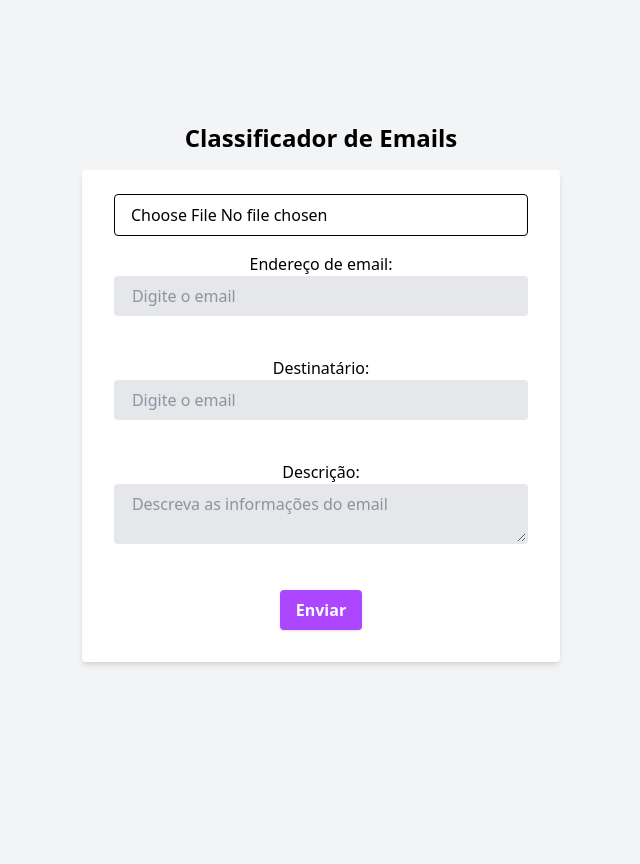
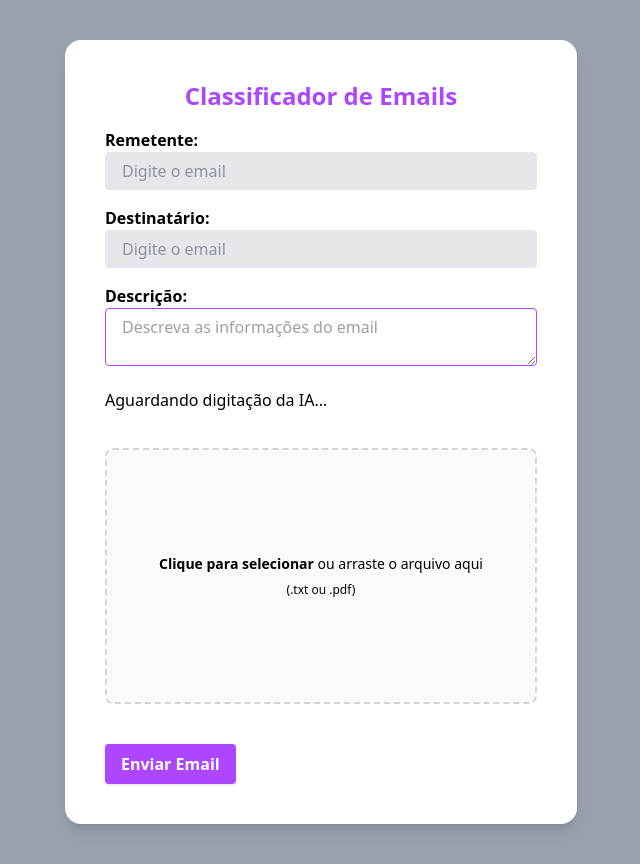
Before and after one commit to killcraftzone/desafio-autou, a Flask app: template templates/index.html in a window 1280 px wide. Shown: the whole page, without its empty margins (319-959 px from the left). Before the commit the page ends 665 px from the top, so only its background shows below. Run offline with Flask 3, Linux system fonts and the light colour scheme; the template is opened without the code that fills it, so the values that code supplies are empty.

Commit message:
Implementação de modelo de sumarização e melhorias no template HTML. Atualização das dependências no requirements.txt para incluir 'torch' e 'transformers'.

```diff
--- a/app.py
+++ b/app.py
@@ -1,12 +1,30 @@
-from flask import Flask, app, render_template
+from flask import Flask, render_template
+from transformers import pipeline
 
 
 app = Flask(__name__)
 
-@app.route("/", methods=["GET", "POST"])
+# Carrega um modelo de sumarização
+summarizer = pipeline("summarization", model="facebook/bart-large-cnn")
+
+@app.route("/", methods=['POST'])
 def template():
+
+    """
+        # Hucgging Face Summarization
+            try:
+            generator = pipeline(
+                "text-generation",
+                model="gpt2",
+                device=device
+            )
+            print("Modelo 'gpt2' carregado com sucesso!")
+            except Exception as e:
+            print(f"Erro ao carregar o modelo: {e}")
+    """
+
     return render_template("index.html")
 
-@app.route("/about")
-def about():
-    return "This a about page"
+if __name__ == '__main__':
+    # Inicia o servidor local Flask
+    app.run(debug=True)
--- a/requirements.txt
+++ b/requirements.txt
@@ -1,4 +1,5 @@
 Flask>=3.1.2
-PyPDF2
+pdfplumber
 python-dotenv
-openai
+torch
+transformers
--- a/templates/index.html
+++ b/templates/index.html
@@ -4,49 +4,65 @@
 <head>
   <meta charset="UTF-8">
   <meta name="viewport" content="width=device-width, initial-scale=1.0">
-  <title>Classificador de Emails - AutoU</title>
+  <title>Classificador de Emails com IA - AutoU</title>
   <script src="https://cdn.jsdelivr.net/npm/@tailwindcss/browser@4"></script>
 </head>
 
-<body class="bg-gray-100 flex items-center justify-center min-h-screen">
-  <div class="text-center m-10 p-10">
-
-    <h1 class="text-2xl font-semibold mb-4">Classificador de Emails</h1>
-
-    <form class="bg-white shadow-md rounded px-8 pt-6 pb-8 mb-4 space-y-4">
-      <!-- Upload de arquivos -->
+<body class="bg-gray-400 flex items-center justify-center min-h-screen">
+  <div class="bg-white shadow-lg rounded-2xl p-10 m-10 w-full max-w-lg">
+    <h1 class="text-2xl font-semibold text-purple-500 text-center mb-4">Classificador de Emails</h1>
+    <form id="formId" class="space-y-4" method="post">
+      <!-- Descrição de arquivos -->
       <div>
-        <input type="file" class="w-full border rounded py-2 px-4" id="file_input" type="file">
-      </div>
-      <!-- Descrição de arquivos -->
-      <div class="form-group">
-        <label>Endereço de email:</label>
-        <input
-          class="bg-gray-200 appearance-none border-2 border-gray-200 rounded w-full py-2 px-4 text-gray-700 leading-tight focus:outline-none focus:bg-white focus:border-purple-500"
+        <label for="remetenteId" class="font-bold">Remetente:</label>
+        <input id="remetenteId"
+          class="bg-gray-200 appearance-none border border-gray-200 rounded w-full py-2 px-4 text-gray-700 leading-tight focus:outline-none focus:bg-white focus:border-purple-500"
           type="text" placeholder="Digite o email">
       </div>
-      <br>
-      <div class="form-group">
-        <label>Destinatário:</label>
-        <input
-          class="bg-gray-200 appearance-none border-2 border-gray-200 rounded w-full py-2 px-4 text-gray-700 leading-tight focus:outline-none focus:bg-white focus:border-purple-500"
+      <div>
+        <label for="destinatarioId" class="font-bold">Destinatário:</label>
+        <input id="destinatarioId"
+          class="bg-gray-200 appearance-none border border-gray-200 rounded w-full py-2 px-4 text-gray-700 leading-tight focus:outline-none focus:bg-white focus:border-purple-500"
           type="text" type="text" placeholder="Digite o email">
       </div>
-      <br>
-      <div class="form-group">
-        <label>Descrição:</label>
-        <textarea
-          class="bg-gray-200 appearance-none border-2 border-gray-200 rounded w-full py-2 px-4 text-gray-700 leading-tight focus:outline-none focus:bg-white focus:border-purple-500"
-          type="text" placeholder="Descreva as informações do email"></textarea>
+      <div>
+        <label for="descripitionId" class="font-bold">Descrição:</label>
+        <textarea id="descripitionId"
+          class="bg-gray-200 appearance-none border border-gray-200 rounded w-full py-2 px-4 text-gray-700 leading-tight focus:outline-none focus:bg-white focus:border-purple-500"
+          placeholder="Descreva as informações do email" autofocus></textarea>
       </div>
-      <br>
+      <div id="suggestionsId" class="suggestions">
+        <p>Aguardando digitação da IA...</p>
+      </div>
+      <!-- Upload de arquivos -->
+      <div class="flex flex-col items-center justify-center pt-5 pb-6">
+        <label for="dropfileId"
+          class="flex flex-col items-center justify-center w-full h-64 border-2 border-gray-300 border-dashed rounded-lg cursor-pointer bg-gray-50">
+          <p class="mb-2 text-sm">
+            <span class="font-semibold">Clique para selecionar</span> ou arraste o arquivo aqui
+          </p>
+          <p class="text-xs">(.txt ou .pdf)</p>
+      </div>
+      <input id="dropfileId" type="file" class="hidden" />
+      </label>
       <div>
         <button
           class="shadow bg-purple-500 hover:bg-purple-400 focus:shadow-outline focus:outline-none text-white font-bold py-2 px-4 rounded"
-          type="button">Enviar</button>
+          type="button">Enviar Email</button>
       </div>
     </form>
   </div>
+
+<script>
+  const emailTextarea = document.getElementById('descripitionId');
+  const suggestions = document.getElementById('suggestions');
+
+  // Função para gerar sugestões
+
+
+
+</script>
+
 </body>
 
 </html>
```
